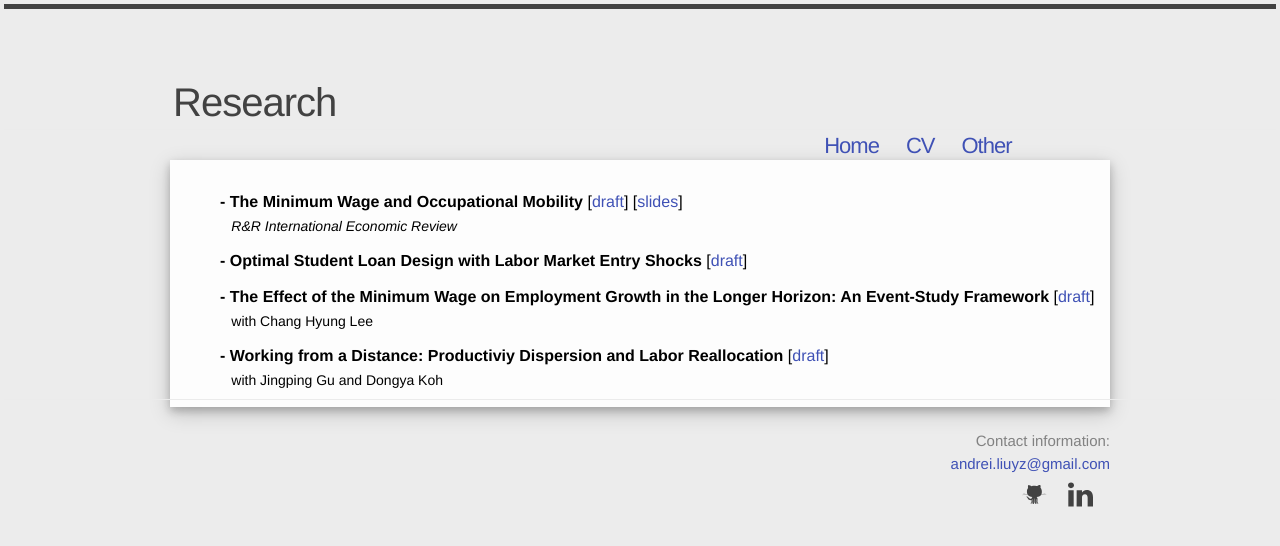
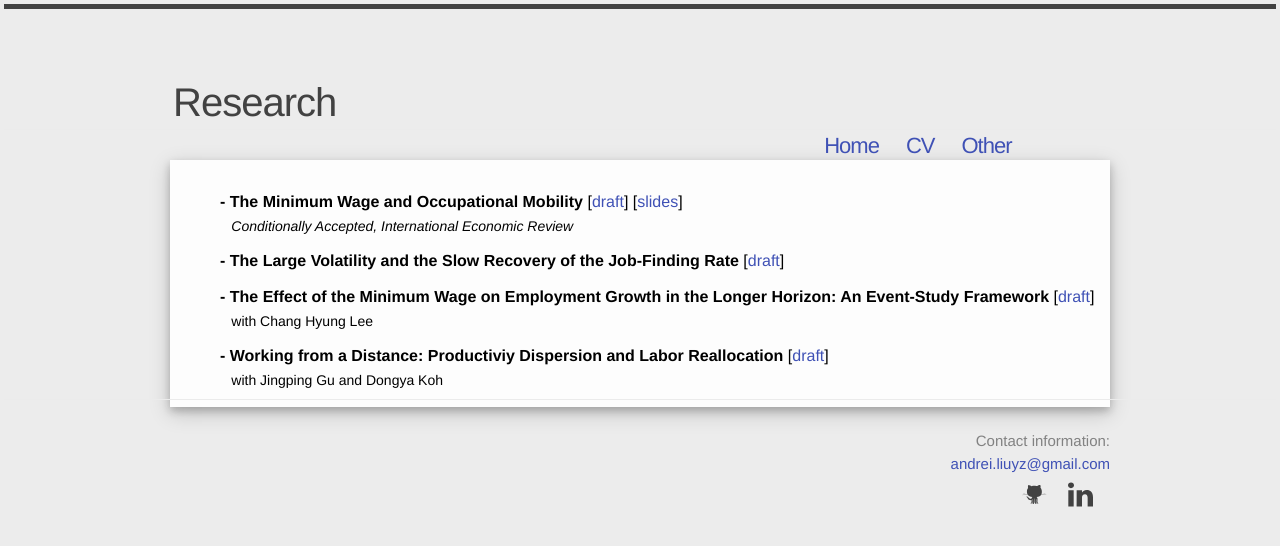
Before and after one commit to Andrew-YizhouLiu/Andrew-YizhouLiu.github.io, a Jekyll site: the page built from research.html, in a window 1280 px wide. Shown: the top 546 px of the page. Built offline with Jekyll 4.4.1, drawn with Linux system fonts in a browser that asks for light colours; comment, search, counter and statistics services are not loaded.

Commit message:
Update 09.21

```diff
--- a/research.html
+++ b/research.html
@@ -42,12 +42,11 @@
           [<a href="files/The Minimum wage and occupational mobility_latest_version.pdf"
           target="_blank">draft</a>]
           [<a href="files/occupation mobility_job_talk_latest_version.pdf" target="_blank">slides</a>]
-        <br/> <span style="font-size:14px;margin-left:0.3cm;font-style:italic;"> R&R International Economic Review <span> </p>
+        <br/> <span style="font-size:14px;margin-left:0.3cm;font-style:italic;"> Conditionally Accepted, International Economic Review <span> </p>
         <p style="margin-bottom: -0.4cm;">   </p>
 
-        <p style="margin-bottom: 0.7cm;font-size:16px;color:black"><b> - Optimal Student Loan Design with Labor
-        Market Entry Shocks </b>
-          [<a href="files/Optimal student loan interest rate_lastest_version.pdf"
+        <p style="margin-bottom: 0.7cm;font-size:16px;color:black"><b> - The Large Volatility and the Slow Recovery of the Job-Finding Rate </b>
+          [<a href="files/jf_rate_convergence.pdf"
           target="_blank">draft</a>] </p>
           <p style="margin-bottom: -0.4cm;">   </p>
 
```
Also changed, not shown: 1 other file.
